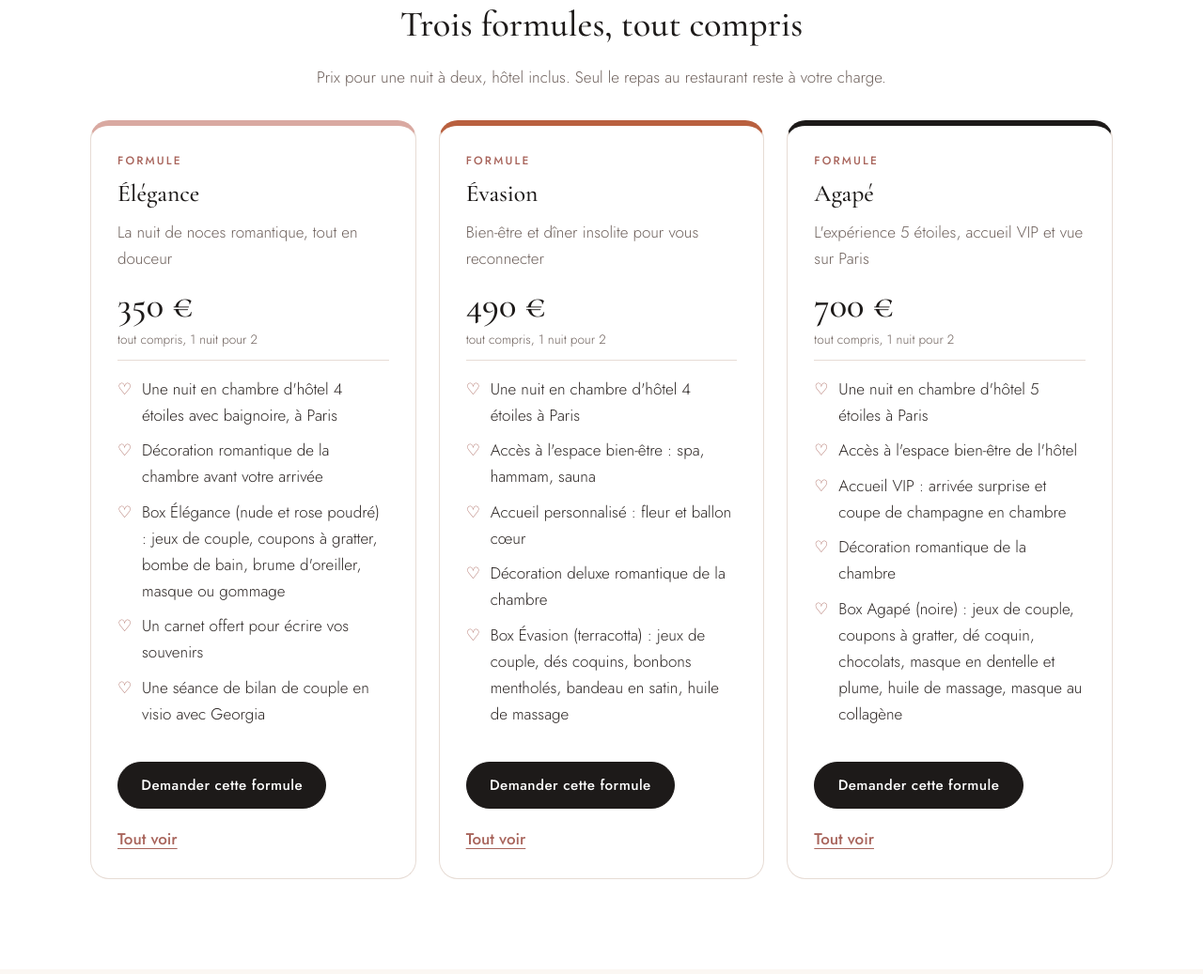
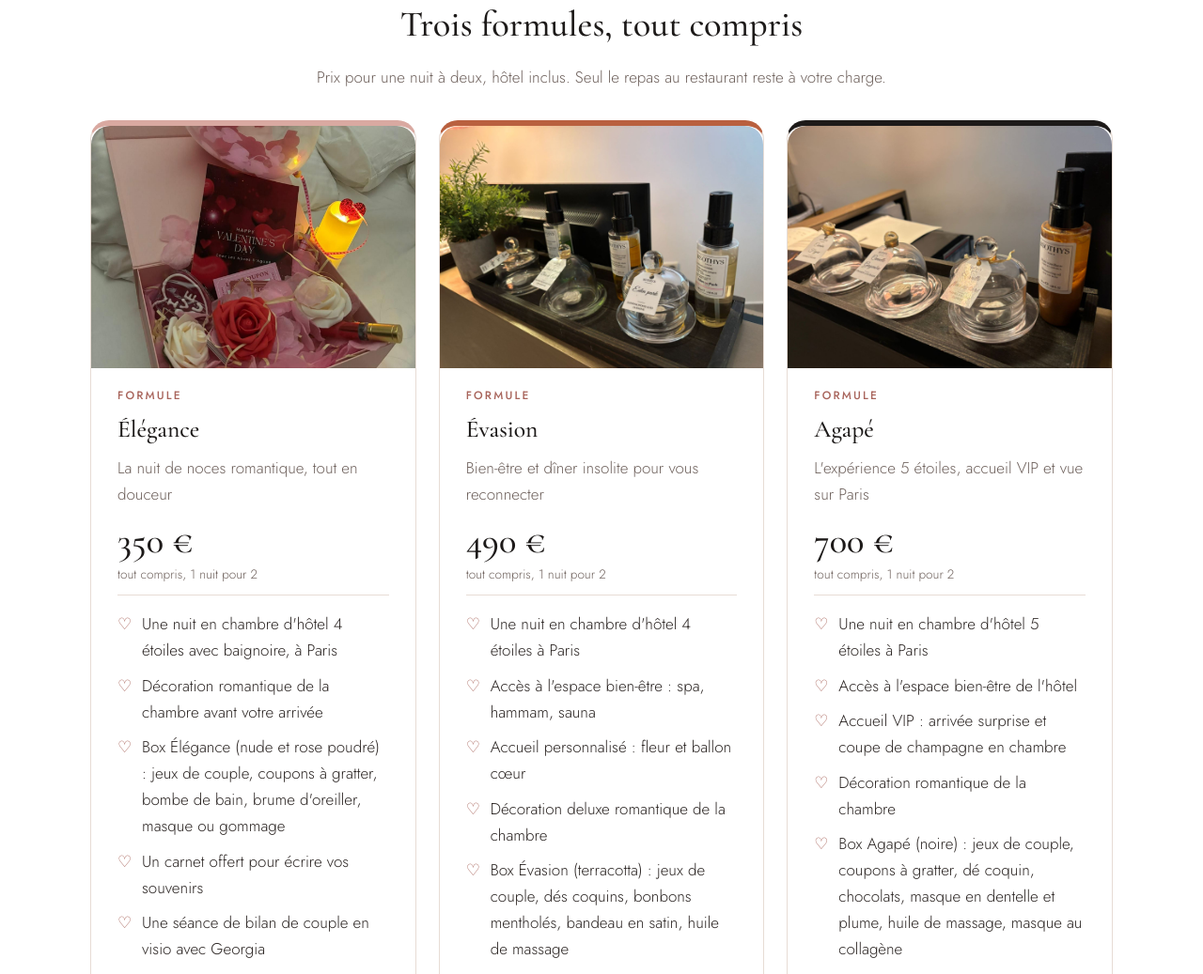
Before and after one commit to shanna78440-source/nocedagape, an Eleventy site: page src/index.njk in a window 1280 px wide. Shown: the part 1240-2277 px from the top of the page at 94% size. Built offline with nearby package versions, Linux system fonts and the light colour scheme; Eleventy itself is replaced by a stand-in of ours; files that its build step writes are made by us from their sources.

Commit message:
Ajoute les photos de Georgia (accueil et formules)
Co-Authored-By: Claude Opus 5.5 <noreply@anthropic.com>
Claude-Session: https://claude.ai/code/session_01Sh8rpqSQRc8sbeP88zPKWM

```diff
--- a/src/_data/formules.json
+++ b/src/_data/formules.json
@@ -30,7 +30,7 @@
         "r": "Oui, la promenade en bateau-mouche avec portrait de couple et le cocktail en rooftop sont proposés en option, sur devis."
       }
     ],
-    "photo": ""
+    "photo": "/assets/img/box-elegance.jpg"
   },
   {
     "slug": "evasion",
@@ -65,7 +65,7 @@
         "r": "Nous réservons pour vous un dîner insolite, dans le noir ou en croisière. Le repas est réglé par le couple sur place."
       }
     ],
-    "photo": ""
+    "photo": "/assets/img/soins-huiles.jpg"
   },
   {
     "slug": "agape",
@@ -100,6 +100,6 @@
         "r": "Oui, Agapé est pensé pour tous les grands moments du couple : nuit de noces, anniversaire de mariage, renouvellement des vœux."
       }
     ],
-    "photo": ""
+    "photo": "/assets/img/soins-huile-doree.jpg"
   }
 ]
--- a/src/_data/site.json
+++ b/src/_data/site.json
@@ -12,6 +12,6 @@
   "fondatrice": "Georgia",
   "formAction": "",
   "lienCarteCadeau": "",
-  "photoAccueil": "",
+  "photoAccueil": "/assets/img/spa-duo.jpg",
   "photoHistoire": ""
 }
--- a/src/assets/css/style.css
+++ b/src/assets/css/style.css
@@ -118,7 +118,7 @@ p{margin:0 0 1em}
 .site-footer .logo em{color:var(--rose)}
 .site-footer .small{color:#a99e99}
 .footer-grid{display:grid;grid-template-columns:repeat(auto-fit,minmax(220px,1fr));gap:32px}
-.card-img{width:calc(100% + 56px);margin:-28px -28px 20px;aspect-ratio:4/3;object-fit:cover;border-radius:20px 20px 0 0}
+.card-img{width:calc(100% + 56px);max-width:none;margin:-28px -28px 20px;aspect-ratio:4/3;object-fit:cover;border-radius:20px 20px 0 0}
 .hero-photo{background:linear-gradient(rgba(29,26,25,.45),rgba(29,26,25,.55)),var(--hero) center/cover}
 .hero-photo *{color:#fff}.hero-photo .lead,.hero-photo .reassure{color:#f3ebe7}.hero-photo .btn-ghost{border-color:#fff}
 .rounded{border-radius:20px;margin-bottom:2rem}
--- a/src/formules/formule.njk
+++ b/src/formules/formule.njk
@@ -15,6 +15,7 @@ permalink: "/formules/{{ f.slug }}/"
 </div></section>
 <section class="section"><div class="wrap split">
   <div>
+    {% if f.photo %}<img class="rounded" src="{{ f.photo }}" alt="Formule {{ f.nom }}, Les Noces d'Agapé" loading="lazy">{% endif %}
     <h2>L'expérience</h2>
     <p>{{ f.description }}</p>
     <p><strong>Pour qui ?</strong> {{ f.pourQui }}</p>
```
Also changed, not shown: src/assets/img/box-elegance.jpg (added), src/assets/img/soins-huile-doree.jpg (added), src/assets/img/soins-huiles.jpg (added), src/assets/img/spa-duo.jpg (added).
